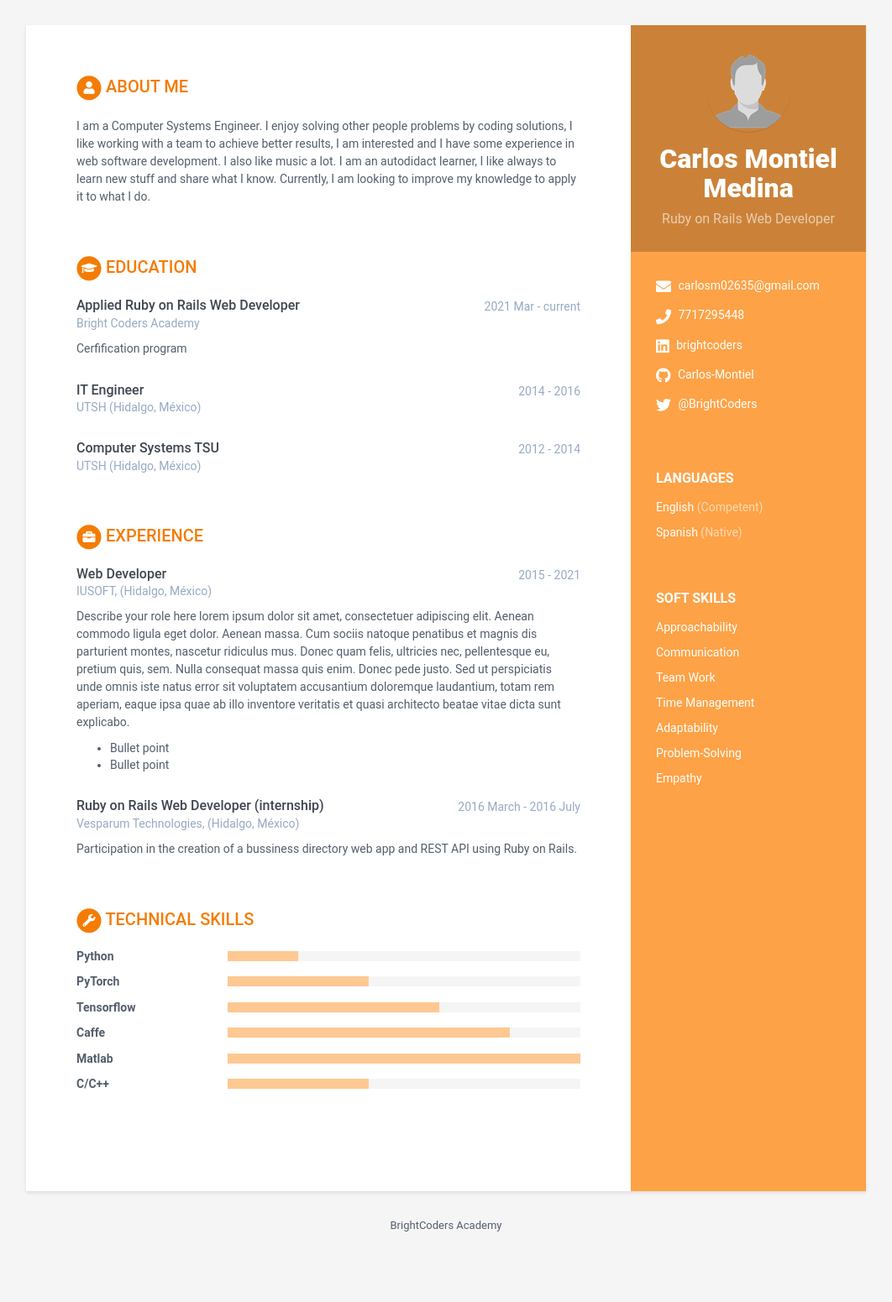
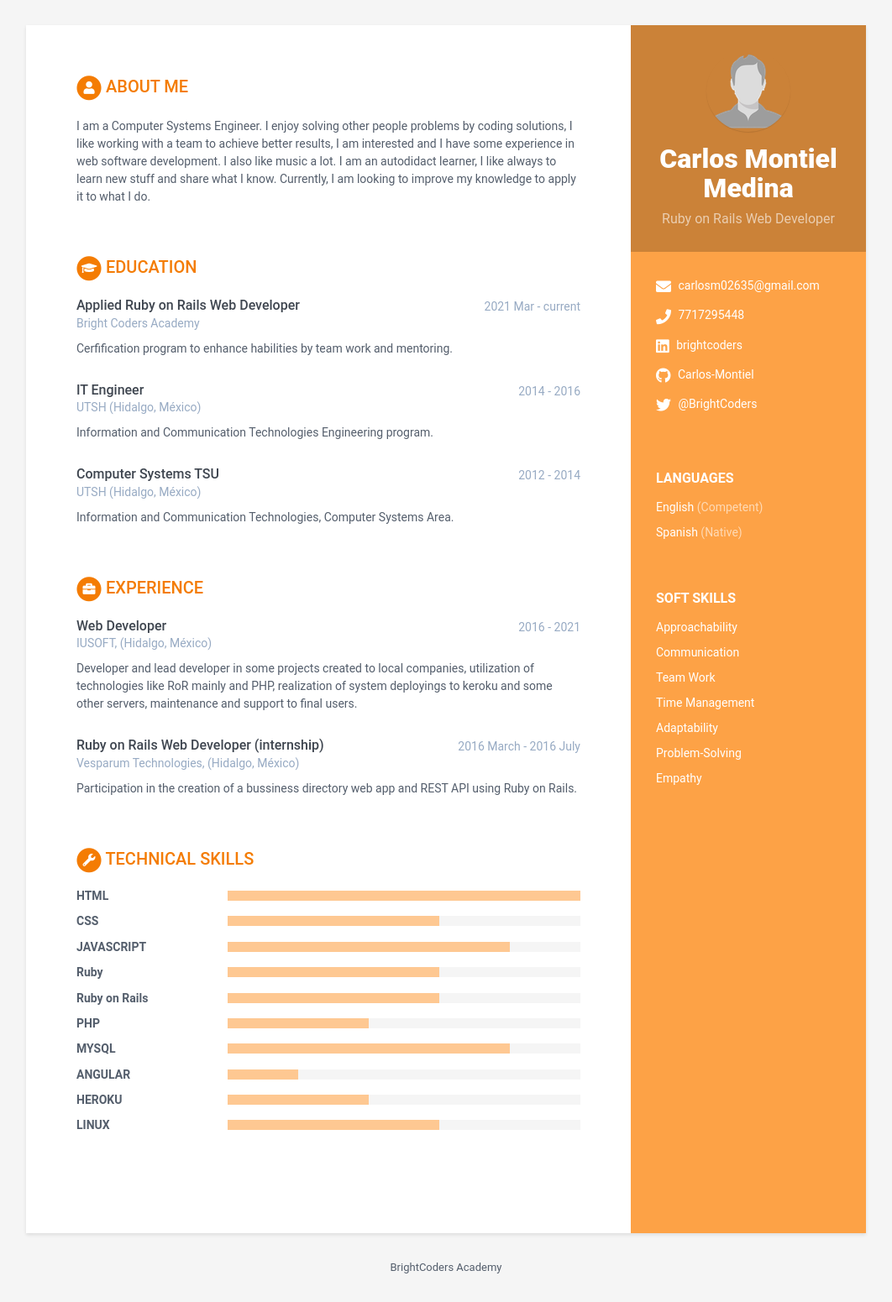
Before and after one commit to BC-MAR-21-ROR/kata-resume-Carlos-Montiel, a Jekyll site: the page built from index.html, in a window 1280 px wide. Shown: the whole page at 84% size, without its empty margins (109-1171 px from the left). Built offline with Jekyll 4.4.1, drawn with Linux system fonts in a browser that asks for light colours; before the commit the page ends 1501 px from its top, so only the background shows below that.

Commit message:
Update data.yml

```diff
--- a/_data/data.yml
+++ b/_data/data.yml
@@ -67,35 +67,29 @@ educationcomplete:
     university: Bright Coders Academy
     time: 2021 Mar - current
     details: |
-      Cerfification program
+      Cerfification program to enhance habilities by team work and mentoring.
 
   - degree: IT Engineer
     university: UTSH (Hidalgo, México)
     time: 2014 - 2016
     details: |
+      Information and Communication Technologies Engineering program.
 
   - degree: Computer Systems TSU
     university: UTSH (Hidalgo, México)
     time: 2012 - 2014
     details: |
+      Information and Communication Technologies, Computer Systems Area.
 
 # Registra aquí tu experiencia. Agrega o elimina según sea necesario
 experiences:
   - role: Web Developer
-    time: 2015 - 2021
+    time: 2016 - 2021
     company: IUSOFT, (Hidalgo, México)
     details: |
-      Describe your role here lorem ipsum dolor sit amet, consectetuer
-      adipiscing elit. Aenean commodo ligula eget dolor. Aenean massa.
-      Cum sociis natoque penatibus et magnis dis parturient montes,
-      nascetur ridiculus mus. Donec quam felis, ultricies nec,
-      pellentesque eu, pretium quis, sem. Nulla consequat massa quis
-      enim. Donec pede justo. Sed ut perspiciatis unde omnis iste natus
-      error sit voluptatem accusantium doloremque laudantium, totam rem
-      aperiam, eaque ipsa quae ab illo inventore veritatis et quasi
-      architecto beatae vitae dicta sunt explicabo.
-        - Bullet point
-        - Bullet point
+      Developer and lead developer in some projects created to local companies,
+      utilization of technologies like RoR mainly and PHP, realization of system
+      deployings to keroku and some other servers, maintenance and support to final users.
 
   - role: Ruby on Rails Web Developer (internship)
     time: 2016 March - 2016 July
@@ -113,23 +107,35 @@ skills:
   title: Technical Skills # NO MODIFICAR
 
   toolset:
-    - name: Python
+    - name: HTML
+      level: 100%
+
+    - name: CSS
+      level: 60%
+
+    - name: JAVASCRIPT
+      level: 80%
+
+    - name: Ruby
+      level: 60%
+
+    - name: Ruby on Rails
+      level: 60%
+
+    - name: PHP
+      level: 40%
+
+    - name: MYSQL
+      level: 80%
+
+    - name: ANGULAR
       level: 20%
 
-    - name: PyTorch
+    - name: HEROKU
       level: 40%
 
-    - name: Tensorflow
+    - name: LINUX
       level: 60%
-
-    - name: Caffe
-      level: 80%
-
-    - name: Matlab
-      level: 100%
-
-    - name: C/C++
-      level: 40%
 
 # NO MODIFICAR
 footer: >
```
